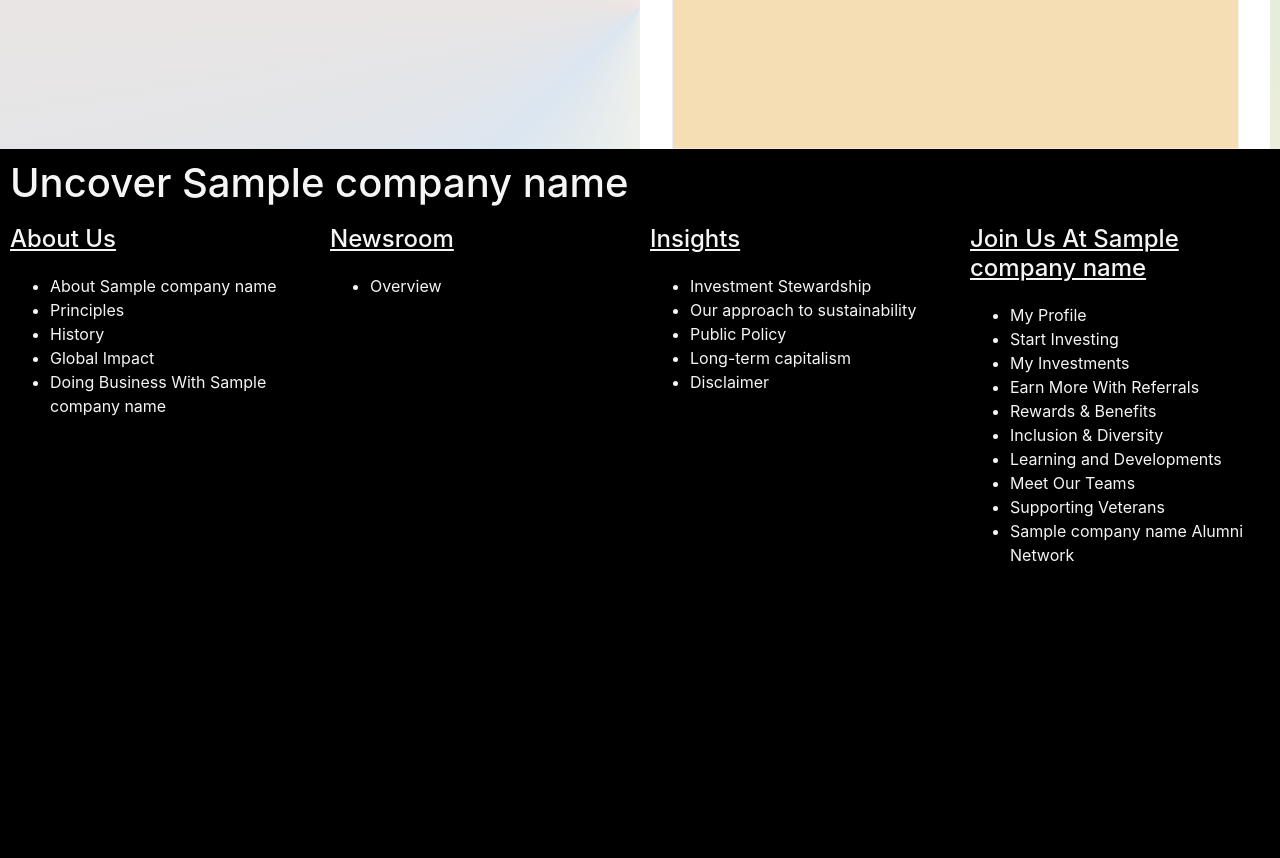
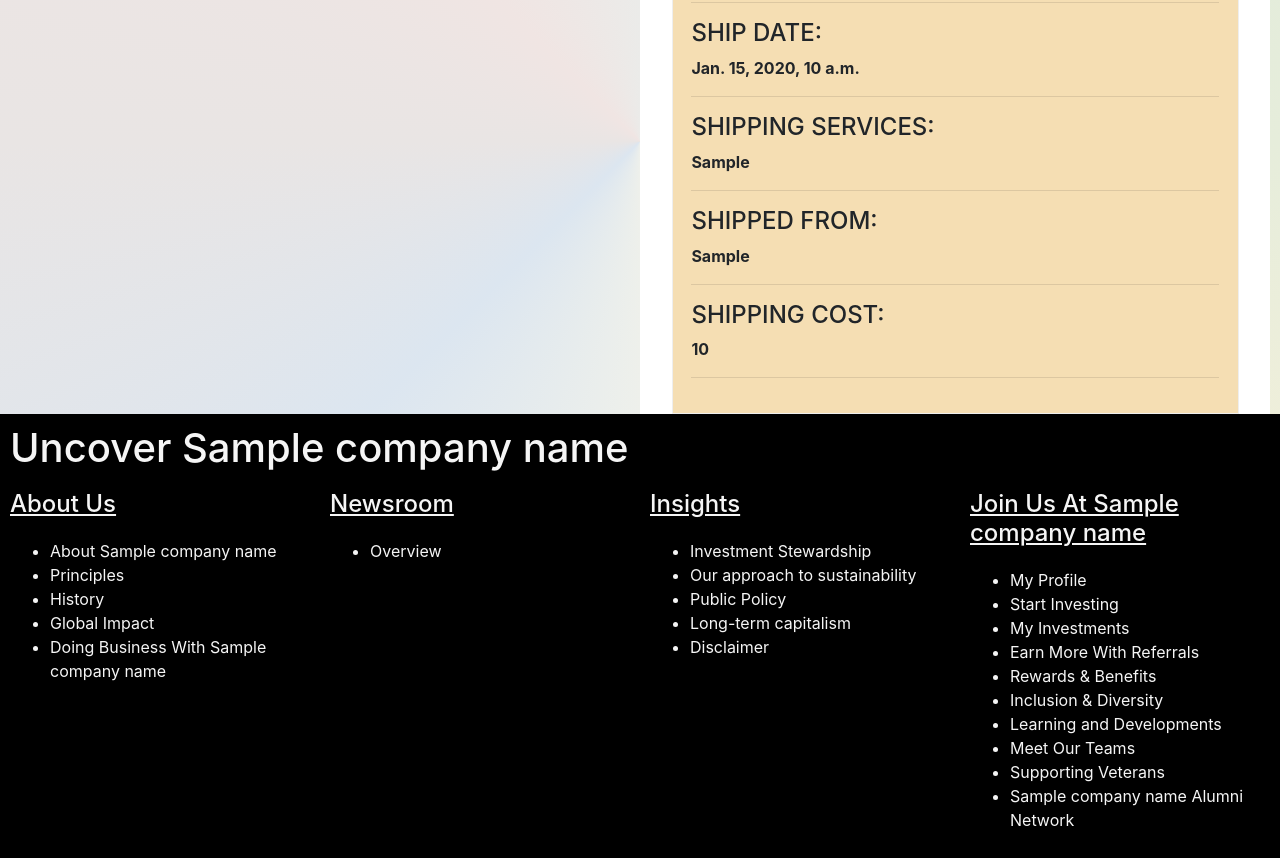
Before and after one commit to Kharay33455/the-shipper, a Django app: template base/templates/base/position.html in a window 1280 px wide. Shown: the part 575-1433 px from the top of the page. Before the commit the page ends 1136 px from the top, so only its background shows below. Run offline with Django 3.2, Linux system fonts and the light colour scheme; the template is opened without the code that fills it: most values are stand-ins (such as "Sample title", 1, 10 or a date in 2020).

Commit message:
Finishing touches

```diff
--- a/base/templates/base/base.html
+++ b/base/templates/base/base.html
@@ -33,7 +33,7 @@
         <div class="collapse navbar-collapse" id="navbarSupportedContent">
             <ul class="navbar-nav mr-auto">
                 <li class="nav-item active">
-                    <a class="nav-link" data-toggle="collapse" href="#about-us">Shipping<span
+                    <a class="nav-link"  href="{% url 'base:new-shipment' %}">Shipping<span
                             class="sr-only">(current)</span></a>
                 </li>
 
@@ -44,24 +44,27 @@
 
 
                 <li class="nav-item">
-                    <a class="nav-link" data-toggle="collapse" href="#newsroom">Tracking</a>
+                    <a class="nav-link" href="{% url 'base:tracking' %}">Tracking</a>
                 </li>
 
                 <li class="nav-item">
-                    <a class="nav-link" data-toggle="collapse" href="#insights">Produtcs & Services</a>
+                    <a class="nav-link" href="{% url 'base:billing' %}">Produtcs & Services</a>
                 </li>
 
 
                 <li class="nav-item">
-                    <a class="nav-link" style="text-decoration: underline;" data-toggle="collapse" href="#join-us">
                         {% if request.user.is_authenticated %}
+                        <a href="{% url 'base:profile' %}" class="nav-link">
                         My {{company_name.name}}
+                    </a>
                         {% else %}
-                        Open an Account <small style="font-size: xx-small;">Get 75% off business deliveries</small>
+                        <a href="{% url 'base:sign-up' %}" class="nav-link">
+                        Open an Account
+                        <small style="font-size: xx-small;">Get 75% off business deliveries</small>
+                    </a>
                         {% endif %}
 
 
-                    </a>
                 </li>
             </ul>
             {% if user.is_authenticated %}
--- a/base/templates/base/login.html
+++ b/base/templates/base/login.html
@@ -1,6 +1,7 @@
 {% extends 'base/base.html' %}
 {% load static %}
 {% block content %}
+
 <div class="center" style="height: 100vb;">
     <div style="border-style: groove; padding: 5%;" >
         <b style="color: red;">
--- a/base/templates/base/position.html
+++ b/base/templates/base/position.html
@@ -7,6 +7,7 @@
     <meta charset="UTF-8">
     <meta name="viewport" content="width=device-width, initial-scale=1.0">
     <title>Document</title>
+
 </head>
 
 <body>
@@ -57,14 +58,14 @@
                 </div>
             </div>
             <script>
-                window.onload= function(){
+                window.onload = function () {
                     document.getElementById('blinker').style.display = 'block';
                 }
             </script>
 
             <div class="my_col">
                 <div style="background-color: white; ">
-           <div class="quotes-form" style="margin-top: 0; margin-bottom: 0; height: 600px;">
+                    <div class="quotes-form" style="margin-top: 0; margin-bottom: 0;">
                         <h2 style="text-decoration: underline;">
                             Order Details
                         </h2>
@@ -78,18 +79,18 @@
                             </b>
                         </p>
                         <hr>
-         <h3>
+                        <h4>
                             Current Position:
-         </h3>
+                        </h4>
                         <p>
                             <b>
                                 {{order.current_position}}
                             </b>
                         </p>
                         <hr>
-         <h3>
+                        <h4>
                             Expected date of delivery:
-         </h3>
+                        </h4>
                         <p>
                             <b>
                                 {{order.expected_date}}
@@ -97,8 +98,65 @@
                         </p>
                         <hr>
 
+                        <h4>
+                            CARRIER:
+                        </h4>
+                        <p>
+                            <b>
+                                {{order.carrier}}
+                            </b>
+                        </p>
+                        <hr>
+
+                        <h4>
+                            SHIP DATE:
+                        </h4>
+                        <p>
+                            <b>
+                                {{order.ship_date}}
+                            </b>
+                        </p>
+                        <hr>
+
+                        <h4>
+                            SHIPPING SERVICES:
+                        </h4>
+                        <p>
+                            <b>
+                                {{order.shipping_service}}
+                            </b>
+                        </p>
+                        <hr>
+
+                        <h4>
+                            SHIPPED FROM:
+                        </h4>
+                        <p>
+                            <b>
+                                {{order.shipped_from}}
+                            </b>
+                        </p>
+                        <hr>
+
+                        <h4>
+                            SHIPPING COST:
+                        </h4>
+                        <p>
+                            <b>
+                                {{order.shipping_cost}}
+                            </b>
+                        </p>
+                        <hr>
+
+
+
+
+
+
 
                     </div>
+
+
                 </div>
             </div>
 
@@ -112,6 +170,10 @@
     </div>
 
 
+
+
+
+
     {% endblock %}
 </body>
 
--- a/base/urls.py
+++ b/base/urls.py
@@ -13,4 +13,6 @@ urlpatterns = [
     path('login', views.login_request, name='login'),
     path('sign-up', views.register, name='sign-up'),
     path('logout', views.logout_request, name='logout'),
+    path('tracking', views.tracking, name='tracking'),
+    path('profile', views.profile, name='profile'),
 ]
--- a/static/css/base.css
+++ b/static/css/base.css
@@ -79,6 +79,22 @@ body{
     float: left;
     width: 50%;
 
+}
+
+.profile_page{
+    display: grid;
+    grid-template-columns: auto auto auto auto;
+    grid-gap: 20px;
+    margin: 100px auto 50px;
+
+}
+
+.profile_col{
+    width: 30%;
+}
+
+.my_row2{
+    height: 100%;
 }
 
 .my_row2::after {
```
Also changed, not shown: other parts of base/templates/base/base.html (+0 -132 lines), base/models.py (+7 -1 lines), base/templates/base/profile.html (added, +7 -0 lines), base/templates/base/tracking.html (added, +39 -0 lines), base/views.py (+12 -0 lines), base/migrations/0013_order_carrier_order_ship_date_order_shipped_from_and_more.py (added). Lines whose indentation alone changed are shown as unchanged.
